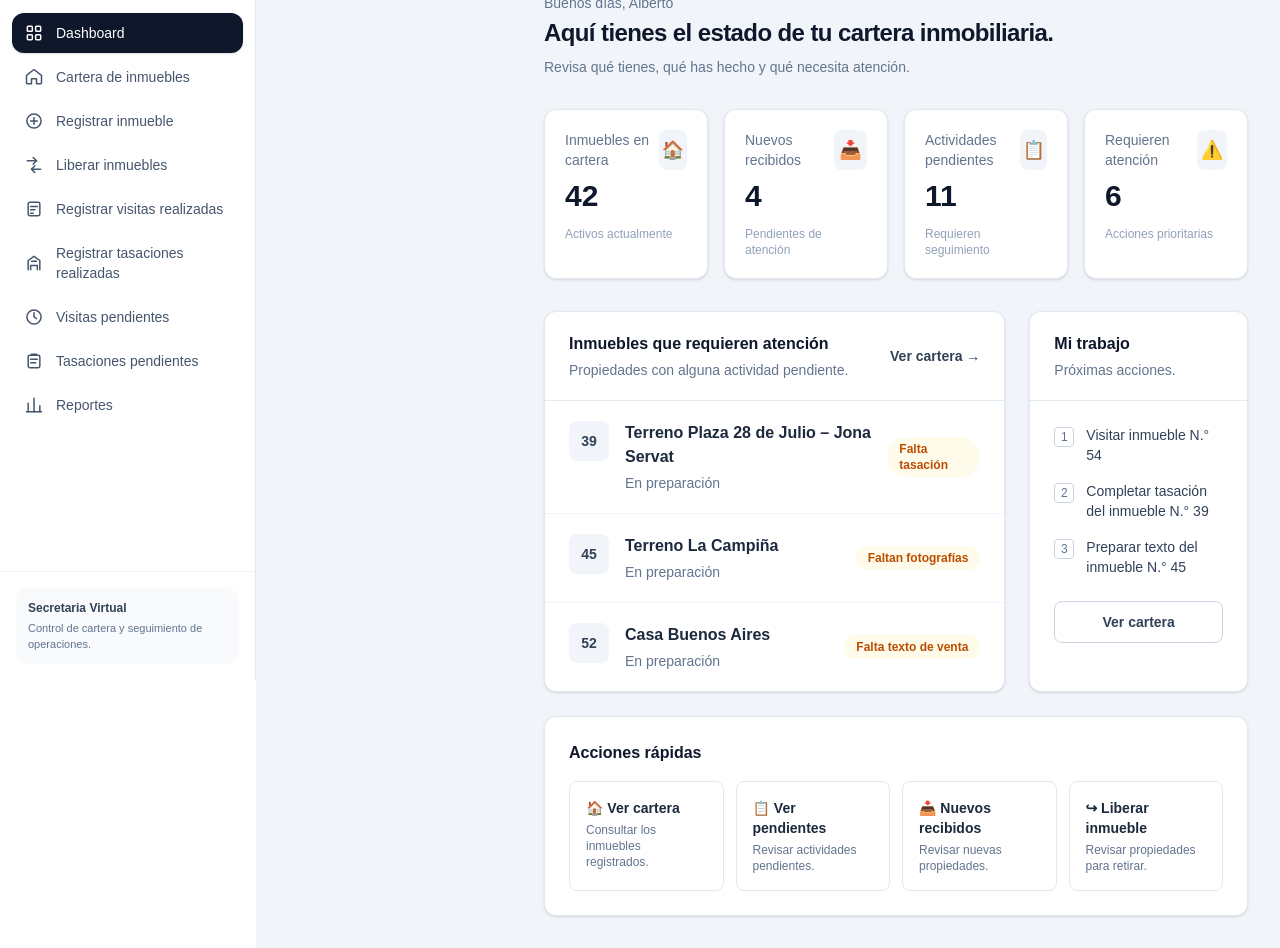
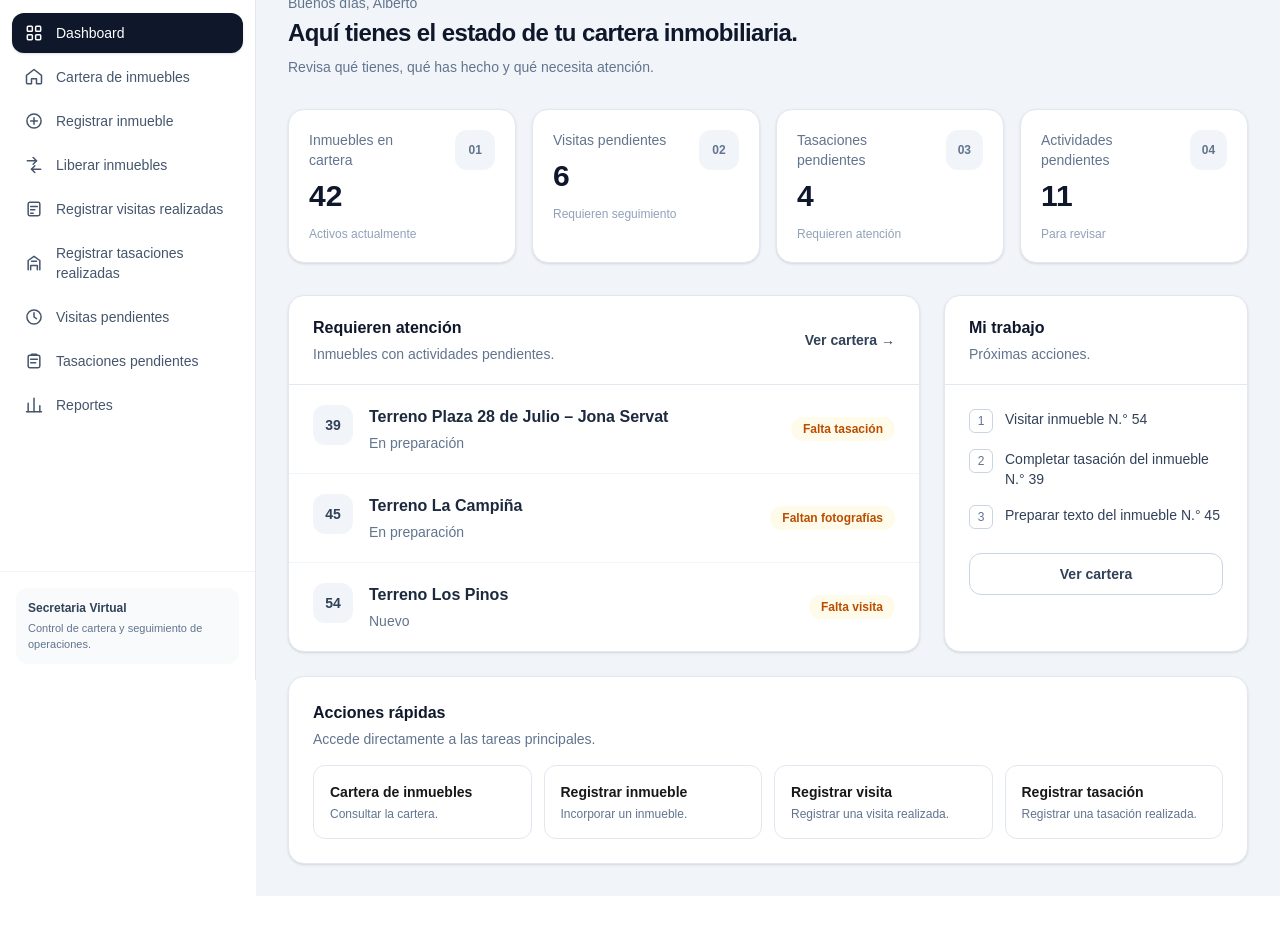
Before and after one commit to cpumaricramoori01-projx/inmobiliaria-alfaro, a Next.js app: page / in a window 1280 px wide. Shown: the part 120-1068 px from the top of the page. After the commit the page ends 1016 px from the top, so only its background shows below. Built offline with nearby package versions, Linux system fonts and the light colour scheme.

Commit message:
Adaptar Dashboard al menú centralizado

```diff
--- a/app/page.tsx
+++ b/app/page.tsx
@@ -1,49 +1,14 @@
 const resumen = [
-  {
-    titulo: "Inmuebles en cartera",
-    valor: "42",
-    detalle: "Activos actualmente",
-    icono: "🏠",
-  },
-  {
-    titulo: "Nuevos recibidos",
-    valor: "4",
-    detalle: "Pendientes de atención",
-    icono: "📥",
-  },
-  {
-    titulo: "Actividades pendientes",
-    valor: "11",
-    detalle: "Requieren seguimiento",
-    icono: "📋",
-  },
-  {
-    titulo: "Requieren atención",
-    valor: "6",
-    detalle: "Acciones prioritarias",
-    icono: "⚠️",
-  },
+  { titulo: "Inmuebles en cartera", valor: "42", detalle: "Activos actualmente", icono: "01" },
+  { titulo: "Visitas pendientes", valor: "6", detalle: "Requieren seguimiento", icono: "02" },
+  { titulo: "Tasaciones pendientes", valor: "4", detalle: "Requieren atención", icono: "03" },
+  { titulo: "Actividades pendientes", valor: "11", detalle: "Para revisar", icono: "04" },
 ];
 
 const pendientes = [
-  {
-    numero: "39",
-    nombre: "Terreno Plaza 28 de Julio – Jona Servat",
-    estado: "En preparación",
-    pendiente: "Falta tasación",
-  },
-  {
-    numero: "45",
-    nombre: "Terreno La Campiña",
-    estado: "En preparación",
-    pendiente: "Faltan fotografías",
-  },
-  {
-    numero: "52",
-    nombre: "Casa Buenos Aires",
-    estado: "En preparación",
-    pendiente: "Falta texto de venta",
-  },
+  { numero: "39", nombre: "Terreno Plaza 28 de Julio – Jona Servat", estado: "En preparación", pendiente: "Falta tasación" },
+  { numero: "45", nombre: "Terreno La Campiña", estado: "En preparación", pendiente: "Faltan fotografías" },
+  { numero: "54", nombre: "Terreno Los Pinos", estado: "Nuevo", pendiente: "Falta visita" },
 ];
 
 const tareas = [
@@ -54,319 +19,104 @@ const tareas = [
 
 export default function Home() {
   return (
-    <main className="min-h-screen bg-slate-100 text-slate-900">
-      {/* Barra lateral */}
-      <aside className="fixed inset-y-0 left-0 hidden w-64 border-r border-slate-200 bg-white lg:block">
-        <div className="flex h-20 items-center border-b border-slate-200 px-6">
-          <div>
-            <p className="text-xs font-semibold uppercase tracking-wider text-slate-500">
-              Inmobiliaria
-            </p>
-
-            <h1 className="text-lg font-bold text-slate-900">
-              Alberto Alfaro
-            </h1>
-          </div>
-        </div>
-
-        <nav className="p-4">
-          <p className="mb-3 px-3 text-xs font-semibold uppercase tracking-wider text-slate-400">
-            Gestión
-          </p>
-
-          <div className="space-y-1">
-            {/* Inicio */}
-            <a
-              href="/"
-              className="flex items-center gap-3 rounded-lg bg-slate-900 px-3 py-2.5 text-sm font-medium text-white"
-            >
-              <span>⌂</span>
-              Inicio
-            </a>
-
-            {/* Cartera */}
-            <a
-              href="/cartera"
-              className="flex items-center gap-3 rounded-lg px-3 py-2.5 text-sm font-medium text-slate-600 hover:bg-slate-100"
-            >
-              <span>🏠</span>
-              Cartera de inmuebles
-            </a>
-
-            {/* Próximamente */}
-            <a
-              href="#"
-              className="flex items-center gap-3 rounded-lg px-3 py-2.5 text-sm font-medium text-slate-600 hover:bg-slate-100"
-            >
-              <span>📥</span>
-              Nuevos recibidos
-            </a>
-
-            <a
-              href="#"
-              className="flex items-center gap-3 rounded-lg px-3 py-2.5 text-sm font-medium text-slate-600 hover:bg-slate-100"
-            >
-              <span>📋</span>
-              Pendientes
-            </a>
-
-            <a
-              href="#"
-              className="flex items-center gap-3 rounded-lg px-3 py-2.5 text-sm font-medium text-slate-600 hover:bg-slate-100"
-            >
-              <span>↪</span>
-              Liberar inmueble
-            </a>
-
-            <a
-              href="#"
-              className="flex items-center gap-3 rounded-lg px-3 py-2.5 text-sm font-medium text-slate-600 hover:bg-slate-100"
-            >
-              <span>🕘</span>
-              Historial
-            </a>
-          </div>
-
-          <div className="mt-8 border-t border-slate-200 pt-6">
-            <p className="mb-3 px-3 text-xs font-semibold uppercase tracking-wider text-slate-400">
-              Sistema
-            </p>
-
-            <a
-              href="#"
-              className="flex items-center gap-3 rounded-lg px-3 py-2.5 text-sm font-medium text-slate-600 hover:bg-slate-100"
-            >
-              <span>⚙</span>
-              Configuración
-            </a>
-          </div>
-        </nav>
-      </aside>
-
-      {/* Contenido principal */}
-      <section className="lg:pl-64">
-        {/* Cabecera */}
+    <main className="min-h-screen bg-slate-100">
       <header className="border-b border-slate-200 bg-white">
-          <div className="flex h-20 items-center justify-between px-6 lg:px-8">
+        <div className="flex min-h-20 items-center justify-between px-6 lg:px-8">
           <div>
             <p className="text-sm text-slate-500">Panel de gestión</p>
-
-              <h2 className="text-xl font-bold text-slate-900">
-                Secretaria Virtual
-              </h2>
+            <h1 className="text-xl font-bold text-slate-900">Dashboard · Secretaria Virtual</h1>
           </div>
-
           <div className="flex items-center gap-3">
             <div className="hidden text-right sm:block">
-                <p className="text-sm font-semibold text-slate-800">
-                  Alberto Alfaro
-                </p>
-
+              <p className="text-sm font-semibold text-slate-800">Alberto Alfaro</p>
               <p className="text-xs text-slate-500">Administrador</p>
             </div>
-
-              <div className="flex h-10 w-10 items-center justify-center rounded-full bg-slate-900 text-sm font-bold text-white">
-                AA
-              </div>
+            <div className="flex h-10 w-10 items-center justify-center rounded-full bg-slate-900 text-sm font-bold text-white">AA</div>
           </div>
         </div>
       </header>
 
-        {/* Dashboard */}
       <div className="p-6 lg:p-8">
-          {/* Bienvenida */}
         <div className="mb-8">
-            <p className="text-sm font-medium text-slate-500">
-              Buenos días, Alberto
-            </p>
-
-            <h3 className="mt-1 text-2xl font-bold tracking-tight text-slate-900">
-              Aquí tienes el estado de tu cartera inmobiliaria.
-            </h3>
-
-            <p className="mt-2 text-sm text-slate-500">
-              Revisa qué tienes, qué has hecho y qué necesita atención.
-            </p>
+          <p className="text-sm font-medium text-slate-500">Buenos días, Alberto</p>
+          <h2 className="mt-1 text-2xl font-bold tracking-tight text-slate-900">Aquí tienes el estado de tu cartera inmobiliaria.</h2>
+          <p className="mt-2 text-sm text-slate-500">Revisa qué tienes, qué has hecho y qué necesita atención.</p>
         </div>
 
-          {/* Resumen */}
         <div className="grid gap-4 sm:grid-cols-2 xl:grid-cols-4">
           {resumen.map((item) => (
-              <div
-                key={item.titulo}
-                className="rounded-xl border border-slate-200 bg-white p-5 shadow-sm"
-              >
-                <div className="flex items-start justify-between">
+            <div key={item.titulo} className="rounded-2xl border border-slate-200 bg-white p-5 shadow-sm">
+              <div className="flex items-start justify-between gap-4">
                 <div>
-                    <p className="text-sm font-medium text-slate-500">
-                      {item.titulo}
-                    </p>
-
-                    <p className="mt-2 text-3xl font-bold text-slate-900">
-                      {item.valor}
-                    </p>
+                  <p className="text-sm font-medium text-slate-500">{item.titulo}</p>
+                  <p className="mt-2 text-3xl font-bold text-slate-900">{item.valor}</p>
                 </div>
-
-                  <div className="flex h-10 w-10 items-center justify-center rounded-lg bg-slate-100 text-lg">
-                    {item.icono}
+                <div className="flex h-10 w-10 items-center justify-center rounded-xl bg-slate-100 text-xs font-bold text-slate-500">{item.icono}</div>
               </div>
-                </div>
-
-                <p className="mt-3 text-xs text-slate-400">
-                  {item.detalle}
-                </p>
+              <p className="mt-3 text-xs text-slate-400">{item.detalle}</p>
             </div>
           ))}
         </div>
 
-          {/* Contenido inferior */}
         <div className="mt-8 grid gap-6 xl:grid-cols-3">
-            {/* Atención */}
-            <div className="rounded-xl border border-slate-200 bg-white shadow-sm xl:col-span-2">
+          <section className="rounded-2xl border border-slate-200 bg-white shadow-sm xl:col-span-2">
             <div className="flex items-center justify-between border-b border-slate-200 px-6 py-5">
               <div>
-                  <h4 className="font-bold text-slate-900">
-                    Inmuebles que requieren atención
-                  </h4>
-
-                  <p className="mt-1 text-sm text-slate-500">
-                    Propiedades con alguna actividad pendiente.
-                  </p>
+                <h3 className="font-bold text-slate-900">Requieren atención</h3>
+                <p className="mt-1 text-sm text-slate-500">Inmuebles con actividades pendientes.</p>
               </div>
-
-                <a
-                  href="/cartera"
-                  className="text-sm font-semibold text-slate-700 hover:text-slate-900"
-                >
-                  Ver cartera →
-                </a>
+              <a href="/cartera" className="text-sm font-semibold text-slate-700 hover:text-slate-950">Ver cartera →</a>
             </div>
-
             <div className="divide-y divide-slate-100">
-                {pendientes.map((inmueble) => (
-                  <div
-                    key={inmueble.numero}
-                    className="flex flex-col gap-3 px-6 py-5 sm:flex-row sm:items-center sm:justify-between"
-                  >
+              {pendientes.map((item) => (
+                <div key={item.numero} className="flex flex-col gap-3 px-6 py-5 sm:flex-row sm:items-center sm:justify-between">
                   <div className="flex items-start gap-4">
-                      <div className="flex h-10 w-10 shrink-0 items-center justify-center rounded-lg bg-slate-100 text-sm font-bold text-slate-700">
-                        {inmueble.numero}
-                      </div>
-
+                    <div className="flex h-10 w-10 shrink-0 items-center justify-center rounded-xl bg-slate-100 text-sm font-bold text-slate-700">{item.numero}</div>
                     <div>
-                        <p className="font-semibold text-slate-800">
-                          {inmueble.nombre}
-                        </p>
-
-                        <p className="mt-1 text-sm text-slate-500">
-                          {inmueble.estado}
-                        </p>
+                      <p className="font-semibold text-slate-800">{item.nombre}</p>
+                      <p className="mt-1 text-sm text-slate-500">{item.estado}</p>
                     </div>
                   </div>
-
-                    <span className="inline-flex w-fit rounded-full bg-amber-50 px-3 py-1 text-xs font-semibold text-amber-700">
-                      {inmueble.pendiente}
-                    </span>
+                  <span className="w-fit rounded-full bg-amber-50 px-3 py-1 text-xs font-semibold text-amber-700">{item.pendiente}</span>
                 </div>
               ))}
             </div>
+          </section>
+
+          <section className="rounded-2xl border border-slate-200 bg-white shadow-sm">
+            <div className="border-b border-slate-200 px-6 py-5">
+              <h3 className="font-bold text-slate-900">Mi trabajo</h3>
+              <p className="mt-1 text-sm text-slate-500">Próximas acciones.</p>
             </div>
-
-            {/* Mi trabajo */}
-            <div className="rounded-xl border border-slate-200 bg-white shadow-sm">
-              <div className="border-b border-slate-200 px-6 py-5">
-                <h4 className="font-bold text-slate-900">Mi trabajo</h4>
-
-                <p className="mt-1 text-sm text-slate-500">
-                  Próximas acciones.
-                </p>
-              </div>
-
             <div className="p-6">
               <div className="space-y-4">
                 {tareas.map((tarea, index) => (
                   <div key={tarea} className="flex gap-3">
-                      <div className="mt-0.5 flex h-5 w-5 shrink-0 items-center justify-center rounded border border-slate-300 bg-white text-xs text-slate-500">
-                        {index + 1}
-                      </div>
-
-                      <p className="text-sm leading-5 text-slate-700">
-                        {tarea}
-                      </p>
+                    <div className="flex h-6 w-6 shrink-0 items-center justify-center rounded-md border border-slate-300 text-xs text-slate-500">{index + 1}</div>
+                    <p className="text-sm leading-5 text-slate-700">{tarea}</p>
                   </div>
                 ))}
               </div>
+              <a href="/cartera" className="mt-6 block rounded-xl border border-slate-300 px-4 py-2.5 text-center text-sm font-semibold text-slate-700 hover:bg-slate-50">Ver cartera</a>
+            </div>
+          </section>
+        </div>
 
-                <a
-                  href="/cartera"
-                  className="mt-6 block w-full rounded-lg border border-slate-300 px-4 py-2.5 text-center text-sm font-semibold text-slate-700 hover:bg-slate-50"
-                >
-                  Ver cartera
-                </a>
+        <section className="mt-6 rounded-2xl border border-slate-200 bg-white p-6 shadow-sm">
+          <div className="flex flex-col gap-2 sm:flex-row sm:items-center sm:justify-between">
+            <div>
+              <h3 className="font-bold text-slate-900">Acciones rápidas</h3>
+              <p className="mt-1 text-sm text-slate-500">Accede directamente a las tareas principales.</p>
             </div>
           </div>
-          </div>
-
-          {/* Acciones rápidas */}
-          <div className="mt-6 rounded-xl border border-slate-200 bg-white p-6 shadow-sm">
-            <h4 className="font-bold text-slate-900">Acciones rápidas</h4>
-
           <div className="mt-4 grid gap-3 sm:grid-cols-2 lg:grid-cols-4">
-              <a
-                href="/cartera"
-                className="rounded-lg border border-slate-200 p-4 text-left hover:border-slate-300 hover:bg-slate-50"
-              >
-                <p className="text-sm font-semibold text-slate-800">
-                  🏠 Ver cartera
-                </p>
-
-                <p className="mt-1 text-xs text-slate-500">
-                  Consultar los inmuebles registrados.
-                </p>
-              </a>
-
-              <a
-                href="#"
-                className="rounded-lg border border-slate-200 p-4 text-left hover:border-slate-300 hover:bg-slate-50"
-              >
-                <p className="text-sm font-semibold text-slate-800">
-                  📋 Ver pendientes
-                </p>
-
-                <p className="mt-1 text-xs text-slate-500">
-                  Revisar actividades pendientes.
-                </p>
-              </a>
-
-              <a
-                href="#"
-                className="rounded-lg border border-slate-200 p-4 text-left hover:border-slate-300 hover:bg-slate-50"
-              >
-                <p className="text-sm font-semibold text-slate-800">
-                  📥 Nuevos recibidos
-                </p>
-
-                <p className="mt-1 text-xs text-slate-500">
-                  Revisar nuevas propiedades.
-                </p>
-              </a>
-
-              <a
-                href="#"
-                className="rounded-lg border border-slate-200 p-4 text-left hover:border-slate-300 hover:bg-slate-50"
-              >
-                <p className="text-sm font-semibold text-slate-800">
-                  ↪ Liberar inmueble
-                </p>
-
-                <p className="mt-1 text-xs text-slate-500">
-                  Revisar propiedades para retirar.
-                </p>
-              </a>
-            </div>
-          </div>
+            <a href="/cartera" className="rounded-xl border border-slate-200 p-4 hover:bg-slate-50"><p className="text-sm font-semibold">Cartera de inmuebles</p><p className="mt-1 text-xs text-slate-500">Consultar la cartera.</p></a>
+            <a href="/registrar-inmueble" className="rounded-xl border border-slate-200 p-4 hover:bg-slate-50"><p className="text-sm font-semibold">Registrar inmueble</p><p className="mt-1 text-xs text-slate-500">Incorporar un inmueble.</p></a>
+            <a href="/registrar-visitas" className="rounded-xl border border-slate-200 p-4 hover:bg-slate-50"><p className="text-sm font-semibold">Registrar visita</p><p className="mt-1 text-xs text-slate-500">Registrar una visita realizada.</p></a>
+            <a href="/registrar-tasaciones" className="rounded-xl border border-slate-200 p-4 hover:bg-slate-50"><p className="text-sm font-semibold">Registrar tasación</p><p className="mt-1 text-xs text-slate-500">Registrar una tasación realizada.</p></a>
           </div>
         </section>
+      </div>
     </main>
   );
 }
```
Lines whose indentation alone changed are shown as unchanged.
